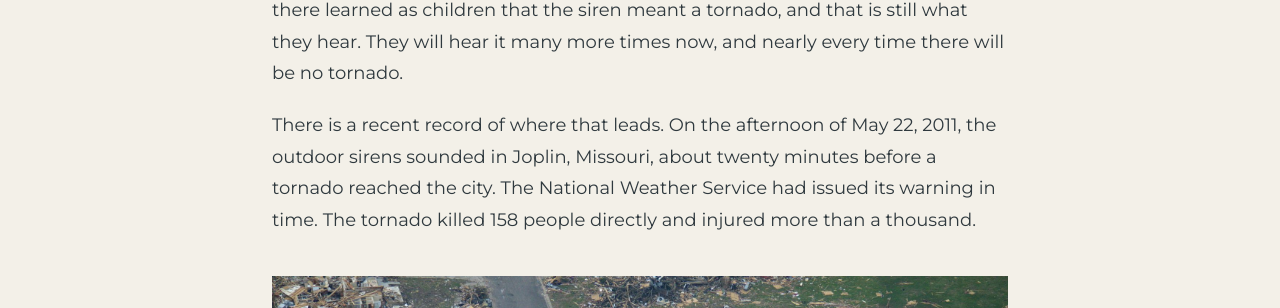
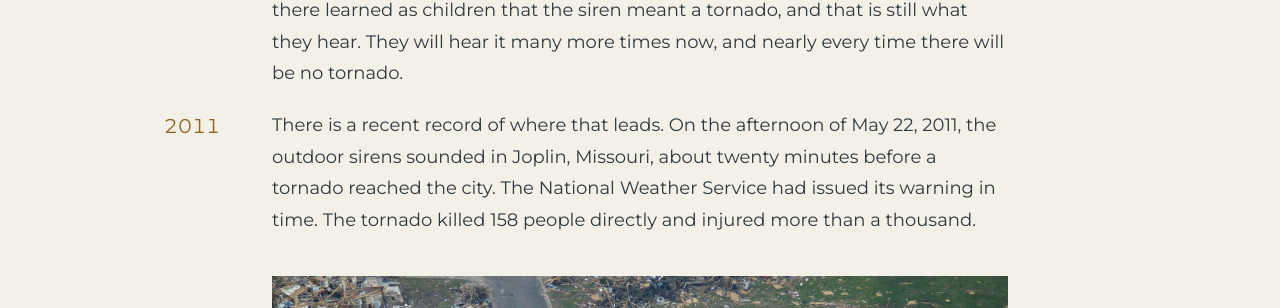
Before and after one commit to sixravens/sixravens.github.io, a Jekyll site: the page built from _posts/2026-11-10-002-fear-inflation.md, in a window 1280 px wide and 1400 px high, scrolled down 837 px. Shown: the part 142-450 px from the top of the window. Built offline with Jekyll 4.4.1, drawn with Linux system fonts in a browser that asks for light colours; some of the changed text lies outside the part shown.

Commit message:
1WR 002: dot separators at turns, margin years on wide screens

```diff
--- a/_posts/2026-11-10-002-fear-inflation.md
+++ b/_posts/2026-11-10-002-fear-inflation.md
@@ -30,7 +30,7 @@ A suburban municipality in the upper Midwest recently changed the condition unde
 
 A forty-mile-an-hour wind is an unremarkable spring afternoon in that part of the country. It bends trees and knocks over garbage cans, and almost never hurts anyone who is indoors. The sirens now sound for it. Most of the people who live there learned as children that the siren meant a tornado, and that is still what they hear. They will hear it many more times now, and nearly every time there will be no tornado.
 
-There is a recent record of where that leads. On the afternoon of May 22, 2011, the outdoor sirens sounded in Joplin, Missouri, about twenty minutes before a tornado reached the city. The National Weather Service had issued its warning in time. The tornado killed 158 people directly and injured more than a thousand.
+<span class="role year" aria-hidden="true">2011</span>There is a recent record of where that leads. On the afternoon of May 22, 2011, the outdoor sirens sounded in Joplin, Missouri, about twenty minutes before a tornado reached the city. The National Weather Service had issued its warning in time. The tornado killed 158 people directly and injured more than a thousand.
 
 <figure class="fig">
   <img src="{{ '/assets/pieces/002/joplin-aerial.jpg' | relative_url }}" alt="Aerial view of a Joplin neighbourhood flattened by the tornado, a road running through debris where houses stood" loading="lazy">
@@ -63,17 +63,19 @@ An unnecessary umbrella costs almost nothing. A siren that sounds for wind costs
 
 Few people make warnings under more pressure than physicians, and few have studied their own behavior as closely.
 
-In 2003 a team led by David Studdert surveyed 824 physicians in Pennsylvania across six specialties with high rates of malpractice litigation, among them emergency medicine, obstetrics, and neurosurgery. The state was in the middle of a malpractice insurance crisis. Ninety-three percent of the physicians said they practiced defensive medicine, which the researchers defined as departing from sound medical practice mainly because of the threat of liability. Most of it took the form of doing more: ordering tests, performing procedures, and referring patients to specialists the physician did not think were needed. Of those who described their most recent defensive act, forty-three percent said it involved imaging that was not clinically necessary.
+<span class="role year" aria-hidden="true">2003</span>In 2003 a team led by David Studdert surveyed 824 physicians in Pennsylvania across six specialties with high rates of malpractice litigation, among them emergency medicine, obstetrics, and neurosurgery. The state was in the middle of a malpractice insurance crisis. Ninety-three percent of the physicians said they practiced defensive medicine, which the researchers defined as departing from sound medical practice mainly because of the threat of liability. Most of it took the form of doing more: ordering tests, performing procedures, and referring patients to specialists the physician did not think were needed. Of those who described their most recent defensive act, forty-three percent said it involved imaging that was not clinically necessary.
 
 <aside class="note pull" aria-hidden="true">Nearly all of them reported regularly doing things they considered medically unjustified.</aside>
 
 These are the people with the most training and the most direct knowledge of the risk in question, and nearly all of them reported regularly doing things they considered medically unjustified. A missed diagnosis is an event with a patient's name on it, a date, a chart, and possibly a lawsuit. An unnecessary scan costs money spread across insurers and premiums, a small dose of radiation, some time, and occasionally a false positive that leads to another procedure with risks of its own. None of those costs leads back to the physician who ordered it.
 
-The more troubling part of the medical story is what happens when the extra testing finds something. In the late 1990s South Korea began offering cancer screening broadly, and many clinics added thyroid ultrasound for a small fee. Over the following two decades, diagnoses of thyroid cancer in Korea rose roughly fifteenfold. Deaths from thyroid cancer stayed about where they had been. H. Gilbert Welch and two Korean colleagues, reviewing the numbers in 2014, concluded that the screening had not found a hidden epidemic. It had found small tumors that would never have harmed the people who had them. Nearly all of those patients were treated anyway, most by removing all or part of the thyroid. In one national claims analysis of more than fifteen thousand Koreans who had the surgery, eleven percent were left with damage to the glands that regulate calcium and two percent with paralysis of a vocal cord.
+<span class="role year" aria-hidden="true">Late 1990s</span>The more troubling part of the medical story is what happens when the extra testing finds something. In the late 1990s South Korea began offering cancer screening broadly, and many clinics added thyroid ultrasound for a small fee. Over the following two decades, diagnoses of thyroid cancer in Korea rose roughly fifteenfold. Deaths from thyroid cancer stayed about where they had been. H. Gilbert Welch and two Korean colleagues, reviewing the numbers in 2014, concluded that the screening had not found a hidden epidemic. It had found small tumors that would never have harmed the people who had them. Nearly all of those patients were treated anyway, most by removing all or part of the thyroid. In one national claims analysis of more than fifteen thousand Koreans who had the surgery, eleven percent were left with damage to the glands that regulate calcium and two percent with paralysis of a vocal cord.
 
 Each step in that sequence was reasonable on its own terms. A test was available and cheap, and it found something real. A cancer, once found, is very hard for anyone to leave alone, because if it is left alone and later kills the patient, everyone involved will have known it was there. The result was tens of thousands of people harmed by treatment for a disease that was not going to hurt them, while the measure everyone could see, the number of cancers detected and treated, went steadily up and looked like progress.
 
-Some of the pressure toward more comes from the people who sell the tests and the treatments. In 2002 three researchers, Ray Moynihan, Iona Heath, and David Henry, collected cases for the *BMJ* in which drug companies had helped shape how a condition was defined and how common it seemed. A pharmaceutical firm funded a hair-loss research institute whose study announced that a third of men had hair loss, and a public-relations agency supplied the experts quoted in the press. Another company's press release put the number of Australians with social phobia at more than a million when government figures suggested closer to 370,000, and the company funded a patient group devoted to the condition. A World Health Organization meeting that set the diagnostic threshold for osteoporosis was partly funded by three drug companies. The authors were careful to call their examples anecdotal. But the pattern they described is the one a reader would expect: when the people who profit from treatment also help decide what counts as a disease and how much of it there is, the boundaries tend to move outward.
+* * *
+
+<span class="role year" aria-hidden="true">2002</span>Some of the pressure toward more comes from the people who sell the tests and the treatments. In 2002 three researchers, Ray Moynihan, Iona Heath, and David Henry, collected cases for the *BMJ* in which drug companies had helped shape how a condition was defined and how common it seemed. A pharmaceutical firm funded a hair-loss research institute whose study announced that a third of men had hair loss, and a public-relations agency supplied the experts quoted in the press. Another company's press release put the number of Australians with social phobia at more than a million when government figures suggested closer to 370,000, and the company funded a patient group devoted to the condition. A World Health Organization meeting that set the diagnostic threshold for osteoporosis was partly funded by three drug companies. The authors were careful to call their examples anecdotal. But the pattern they described is the one a reader would expect: when the people who profit from treatment also help decide what counts as a disease and how much of it there is, the boundaries tend to move outward.
 
 Most readers past a certain age have sat in a waiting room with a result they did not understand, or beside someone who did. Medicine is the field where these costs are hardest to see as abstractions. It is also the field that has done the most to measure them, which is where this piece returns at the end.
 
@@ -87,6 +89,8 @@ Consider a budget cycle in a company of a few thousand people. A director needs
 
 The request is approved. The following year, the approval is cited as evidence that leadership regards the risk as serious, and the industry report is cited again, alongside a vendor briefing that cited the same report, and a board presentation that cited the request. Four documents now say the risk is severe, and they read as four confirmations when they are one estimate repeated by people who had reasons to repeat it. The director is promoted for building a function that meets a critical need. If the money was misallocated, the cost is spread across every team that did not get funded, every risk that was real but less alarming, and the shareholders, none of whom will ever be able to trace it back to that request.
 
+* * *
+
 The people who produce requests like this are a mixed group. Some know exactly what they are doing and inflate risk because it is the cheapest currency in the room. Some have absorbed the numbers from vendors and conferences and believe them sincerely. Some are afraid of being the person who did not warn, which is a reasonable fear given how blame works where they are. Some enjoy the importance that comes with owning a critical problem and do not look closely at whether it is critical. The output looks the same whoever produces it, which is why the drift cannot be fixed by finding and removing the cynics. An organization staffed entirely by honest, careful people will still drift toward inflated risk cases if the person who underestimates a risk is blamed and the person who overestimates it is promoted.
 
 <aside class="note pull left" aria-hidden="true">A team that finds more risks looks more diligent than one that finds fewer, whether or not anything was ever going to happen.</aside>
@@ -98,7 +102,7 @@ The thyroid clinics and the budget request share a further feature. Both produce
 
 Joplin's residents were not alarmists. When the sirens sounded on May 22, most of them did the opposite of panicking. They had learned, from years of evidence, that the siren usually meant nothing, and they acted on what they had learned. In the ordinary sense of the word they were being skeptical, and their skepticism was well founded right up to the afternoon it killed some of them.
 
-Inflated warnings are usually discussed as a problem of fear: too much worry, money spent on the wrong things, children kept indoors. Fear is the first cost. The second, which arrives later and does more damage, is the cynicism that inflation produces in everyone downstream of it. Hospitals learned this from their monitors. Bedside equipment in a busy unit can generate hundreds of alarms per patient per day, and when the Joint Commission, which accredits American hospitals, issued an alert on the problem in 2013, it cited estimates that between eighty-five and ninety-nine percent of those alarms did not require any clinical response. Nurses and doctors learned to silence them, turn them down, or stop hearing them. The Joint Commission's database recorded eighty alarm-related deaths between 2009 and mid-2012, and the Food and Drug Administration's device database recorded several hundred more over a similar period. The term the field uses is alarm fatigue.
+<span class="role year" aria-hidden="true">2013</span>Inflated warnings are usually discussed as a problem of fear: too much worry, money spent on the wrong things, children kept indoors. Fear is the first cost. The second, which arrives later and does more damage, is the cynicism that inflation produces in everyone downstream of it. Hospitals learned this from their monitors. Bedside equipment in a busy unit can generate hundreds of alarms per patient per day, and when the Joint Commission, which accredits American hospitals, issued an alert on the problem in 2013, it cited estimates that between eighty-five and ninety-nine percent of those alarms did not require any clinical response. Nurses and doctors learned to silence them, turn them down, or stop hearing them. The Joint Commission's database recorded eighty alarm-related deaths between 2009 and mid-2012, and the Food and Drug Administration's device database recorded several hundred more over a similar period. The term the field uses is alarm fatigue.
 
 A cynic and an alarmist look like opposites, but they make the same error. Each has stopped reading the content of a warning and started responding to how often warnings come. The alarmist treats every warning as real because some are, and the cynic treats every warning as noise because most are. Neither is asking which warning this is. An organization full of cynics is not safer than one full of alarmists. In some respects it is worse off, because the alarmist at least shows up when the real warning comes.
 
@@ -125,6 +129,8 @@ Weather forecasting and medicine both run on warnings issued under uncertainty,
 **Let warnings expire.** When the Department of Homeland Security retired its color-coded terror alert scale in 2011, the scale had spent its nine years without once dropping to its two lowest levels. The system that replaced it issues specific alerts that end on a stated date unless someone renews them. A warning that lapses by default forces whoever wants it continued to make the case again, with whatever has been learned since, and to put a name to it. A risk that was urgent enough to fund last year can be required to show it is still urgent this year.
 {: .hang}
 
+* * *
+
 <span class="role" aria-hidden="true">Receiving</span>For someone receiving a warning, all of this reduces to a few questions that need no expertise in the subject. Who pays if this turns out to be wrong in each direction, and are they the same people? Has this source been right before, and would anyone know if it had not? Is the evidence independent, or is it one claim repeated by people with reasons to repeat it? Has this warning ever gone down, and what would make it go down? What would the situation look like if the warning were overstated?
 
 <span class="role" aria-hidden="true">Sending</span>For someone sending one, the same questions turn into commitments. State what you expect to happen and when, so that someone can check later. State what it will cost if you are wrong in the alarming direction. State what evidence would lower the alarm, and look for it. Send it to the people who can act on it.
@@ -133,7 +139,7 @@ Weather forecasting and medicine both run on warnings issued under uncertainty,
 
 ## A siren that means one thing
 
-Sedgwick County, Kansas, which includes Wichita, sounds its outdoor sirens for tornado warnings and for an attack on the country, and for nothing else. In 2002 the county turned down a proposal to rebuild the system so that only the sirens near a tornado's path would sound; the cost was close to $650,000, and nobody in charge considered it a priority. It approved the work in stages over the following years, and in 2012 the system went live: when the Weather Service drew a warning around a storm, the sirens inside it sounded and the rest of the county stayed quiet. Aging hardware has since forced a temporary return to sounding by larger zones while the equipment is replaced. But for a decade, a siren in Sedgwick County meant one thing, in one place, and the county paid real money to keep it that way.
+<span class="role year" aria-hidden="true">2012</span>Sedgwick County, Kansas, which includes Wichita, sounds its outdoor sirens for tornado warnings and for an attack on the country, and for nothing else. In 2002 the county turned down a proposal to rebuild the system so that only the sirens near a tornado's path would sound; the cost was close to $650,000, and nobody in charge considered it a priority. It approved the work in stages over the following years, and in 2012 the system went live: when the Weather Service drew a warning around a storm, the sirens inside it sounded and the rest of the county stayed quiet. Aging hardware has since forced a temporary return to sounding by larger zones while the equipment is replaced. But for a decade, a siren in Sedgwick County meant one thing, in one place, and the county paid real money to keep it that way.
 
 The suburb that changed its trigger to forty miles an hour could make the opposite choice tomorrow. It could tell residents what the siren now means, publish how often it has sounded in the past year and for what, and decide whether it wants its residents to keep listening. That decision costs nothing to make, and it is available to anyone who sends warnings for a living.
 
--- a/assets/css/owr.css
+++ b/assets/css/owr.css
@@ -391,6 +391,16 @@ p.turn { color: var(--fg); font-size: 1.15rem; }
     text-align: right;
   }
   .role + strong { color: inherit; font-weight: inherit; }
+  /* a year beside a paragraph of evidence */
+  .role.year {
+    padding-top: .1em;
+    color: var(--accent-text);
+    font-size: 1.25rem;
+    font-weight: 400;
+    letter-spacing: 0;
+    font-variant-numeric: tabular-nums;
+  }
+  .ink-panel .role.year { color: var(--amber); }
   /* a paragraph marked {: .hang}: its bold lead moves out to the margin */
   .prose p.hang > strong:first-child {
     float: left;
```
